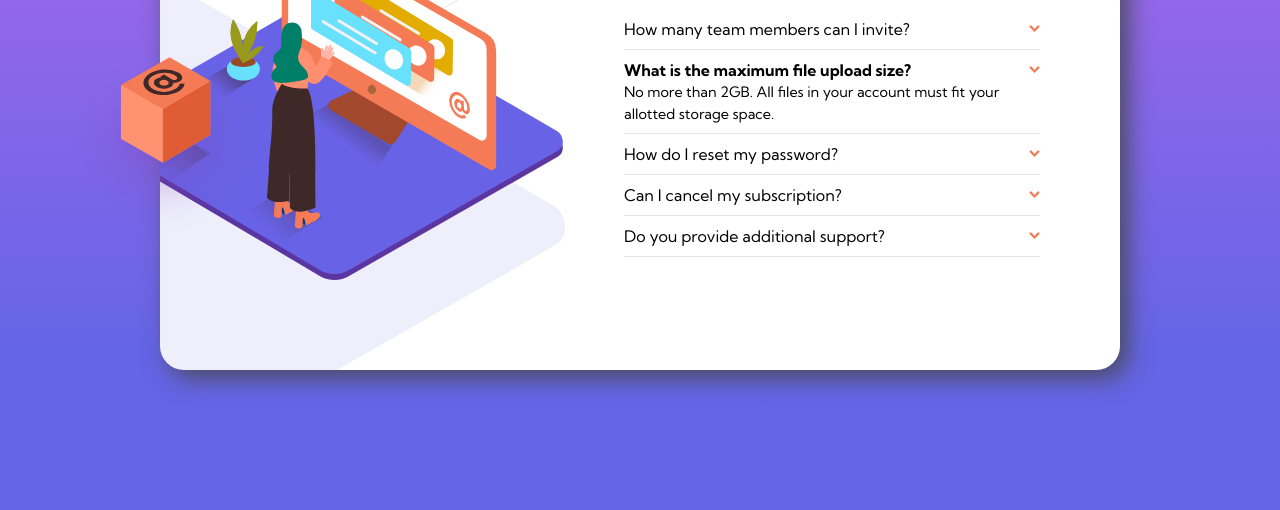
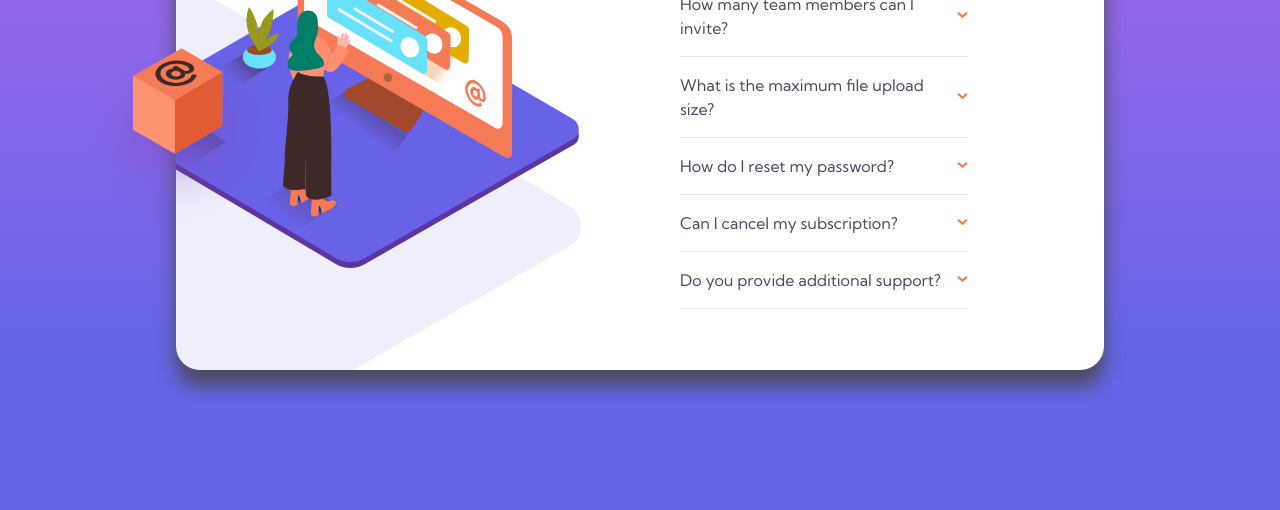
Before and after one commit to tabascum/faq-accordion-card, a plain HTML site: page index.html in a window 1280 px wide. Shown: the part 290-800 px from the top of the page. Drawn offline with Linux system fonts and the light colour scheme.

Commit message:
Add the hability to open and close the accordion content

```diff
--- a/index.html
+++ b/index.html
@@ -10,7 +10,7 @@
   <link rel="stylesheet" href="style.css">
   <script src="main.js" defer></script>
 
-  <title>Frontend Mentor | FAQ Accordion Card</title>
+  <title>FAQ Accordion Card - Vasco M</title>
 </head>
 
 <body>
@@ -23,6 +23,7 @@
     </section>
 
     <section class="faq">
+      <div>
 
         <h1>FAQ</h1>
 
@@ -32,18 +33,22 @@
               <p>How many team members can I invite?</p>
               <img src="./images/icon-arrow-down.svg" id="arrow" alt="">
             </div>
-          <p id="faq-answer" class="hidden"> You can invite up to 2 additional users on the Free plan. There is no limit
+            <div id="faq-answer" class="hidden">
+              <p>You can invite up to 2 additional users on the Free plan. There is no limit
                 on
                 team members for the Premium plan.</p>
+            </div>
           </li>
 
           <li>
-          <div id="faq-question" class="active">
+            <div id="faq-question">
               <p>What is the maximum file upload size?</p>
               <img src="./images/icon-arrow-down.svg" id="arrow" alt="">
             </div>
-          <p id="faq-answer" class="focus">No more than 2GB. All files in your account must fit your allotted storage
+            <div id="faq-answer" class="hidden">
+              <p>No more than 2GB. All files in your account must fit your allotted storage
                 space.</p>
+            </div>
           </li>
 
           <li>
@@ -51,9 +56,11 @@
               <p>How do I reset my password?</p>
               <img src="./images/icon-arrow-down.svg" id="arrow" alt="">
             </div>
-          <p id="faq-answer" class="hidden">Click “Forgot password” from the login page or “Change password” from your
+            <div id="faq-answer" class="hidden">
+              <p>Click “Forgot password” from the login page or “Change password” from your
                 profile page.
                 A reset link will be emailed to you.</p>
+            </div>
           </li>
 
           <li>
@@ -61,8 +68,9 @@
               <p>Can I cancel my subscription?</p>
               <img src="./images/icon-arrow-down.svg" id="arrow" alt="">
             </div>
-          <p id="faq-answer" class="hidden">Yes! Send us a message and we’ll process your request no questions asked.
-          </p>
+            <div id="faq-answer" class="hidden">
+              <p>Yes! Send us a message and we’ll process your request no questions asked.</p>
+            </div>
           </li>
 
           <li>
@@ -70,15 +78,18 @@
               <p>Do you provide additional support?</p>
               <img src="./images/icon-arrow-down.svg" id="arrow" alt="">
             </div>
-          <p id="faq-answer" class="hidden">Chat and email support is available 24/7. Phone lines are open during normal
+            <div id="faq-answer" class="hidden">
+              <p>Chat and email support is available 24/7. Phone lines are open during normal
                 business
                 hours.</p>
+            </div>
           </li>
         </ul>
 
+      </div>
     </section>
   </main>
-  <!--   <div class="attribution">
+  <!-- <div class="attribution">
     <p>Challenge by <a href="https://www.frontendmentor.io?ref=challenge" target="_blank">Frontend Mentor</a>.</p>
     <p> Coded by <a href="#">Your Name Here</a>.</p>
   </div> -->
--- a/main.js
+++ b/main.js
@@ -1,24 +1,22 @@
-const question = document.querySelectorAll("#faq-question p");
-const arrows = document.querySelectorAll("#arrow");
-const answers = document.querySelectorAll("#faq-answer");
+const question = document.querySelectorAll("#faq-question");
+let i;
 
-question.entries();
+for (i = 0; i < question.length; i++) {
+  question[i].addEventListener("click", function () {
+    this.classList.add("active");
 
-question.forEach((item) => {
-  item.addEventListener("click", () => {
-    if (item.parentNode.classList.contains("active")) {
-      item.parentNode.classList.toggle("active");
+    let answer = this.nextElementSibling;
+    let arrow = this.querySelectorAll("#arrow")[0];
+
+    if (answer.style.display === "block") {
+      answer.style.display = "none";
+      arrow.classList.remove("arrow-rotate");
     } else {
-      item.parentNode.classList.remove("active");
-      item.parentNode.classList.add("active");
-      console.log(item);
+      answer.style.display = "block";
+      arrow.classList.add("arrow-rotate");
     }
   });
-});
 
-arrows.forEach((item) => {
-  item.addEventListener("click", () => {
-    console.log("click");
-    item.setAttribute("transform", "rotate(-180deg)");
-  });
-});
+  const allQuestion = document.querySelectorAll("#faq-question");
+  const allArrow = document.querySelectorAll("#arrow");
+}
--- a/style.css
+++ b/style.css
@@ -3,12 +3,14 @@
 
 main {
   height: 65vh;
-  width: 60rem;
+  width: 58rem;
   background: #fff url("./images/bg-pattern-desktop.svg") no-repeat -35rem 70%;
-  box-shadow: 0.5rem 0.5rem 1.5rem var(--dark-grayish-blue);
+  box-shadow: 0 1rem 1.2rem var(--dark-grayish-blue);
+  -webkit-box-shadow: 0 1rem 1.2rem var(--dark-grayish-blue);
   border-radius: 1.5rem;
   display: grid;
-  grid-template-columns: 26rem 1fr;
+  place-content: center;
+  grid-template-columns: repeat(2, 1fr);
 }
 
 .background {
@@ -18,40 +20,38 @@ main {
     44%;
 }
 
-picture #woman {
+picture #box {
   position: absolute;
-  margin-inline-start: -17rem;
-  z-index: 4;
-}
-
-picture #box {
-  position: relative;
-  margin-inline-start: -18.6rem;
-  margin-block-start: 5rem;
-  z-index: 1;
+  margin-inline-start: -20.4rem;
+  margin-block-start: -4rem;
 }
 
 .faq {
-  width: 32rem;
-  padding: 5rem 3rem;
+  display: flex;
+  flex-direction: column;
+  justify-content: center;
+  align-items: center;
+  height: 45rem;
+}
+
+.faq > div {
+  width: 30vw;
+  align-items: center;
+  padding: 1rem 6rem 1rem 0;
+  color: var(--dark-grayish-blue);
 }
 
 .faq h1 {
-  font-size: 2.5rem;
+  font-size: 2rem;
+  margin-block-end: 1rem;
 }
 
 .faq ul {
-  display: flex;
-  flex-direction: column;
-  justify-content: space-around;
-  padding-block: 1.2rem;
   line-height: 1.5;
   list-style: none;
 }
 
-li {
-  padding-block: 0.5rem;
-  font-size: 0.9rem;
+.faq ul li {
   border-block-end: 1px solid var(--light-grayish-blue);
 }
 
@@ -59,6 +59,7 @@ li {
   display: flex;
   justify-content: space-between;
   align-items: center;
+  padding: 1rem 0;
   font-size: 1rem;
   transition: all 0.4s;
 }
@@ -68,31 +69,34 @@ li {
   cursor: pointer;
 }
 
-#arrow {
+#faq-question > #arrow {
   width: 0.7rem;
+}
+
+#faq-answer p {
+  margin-block-end: 1rem;
+}
+
+.arrow-rotate {
+  transform: translate(-180deg);
 }
 
 .hidden {
   display: none;
 }
 
-.focus {
+.active {
   display: block;
-}
-
-.active {
   font-weight: 700;
 }
 
-/* .attribution {
+.attribution {
   display: flex;
   justify-content: center;
   font-size: 11px;
   text-align: center;
-  margin-block-start: 5rem;
 }
 
 .attribution a {
   color: hsl(228, 45%, 44%);
 }
- */
```
Lines whose indentation alone changed are shown as unchanged.
